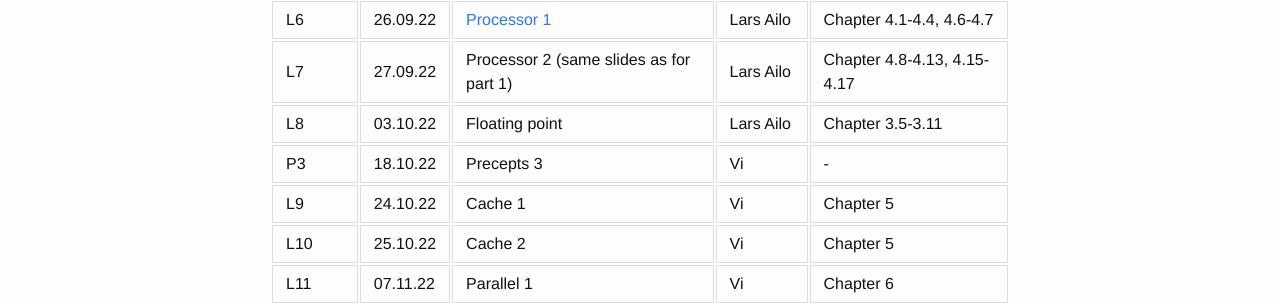
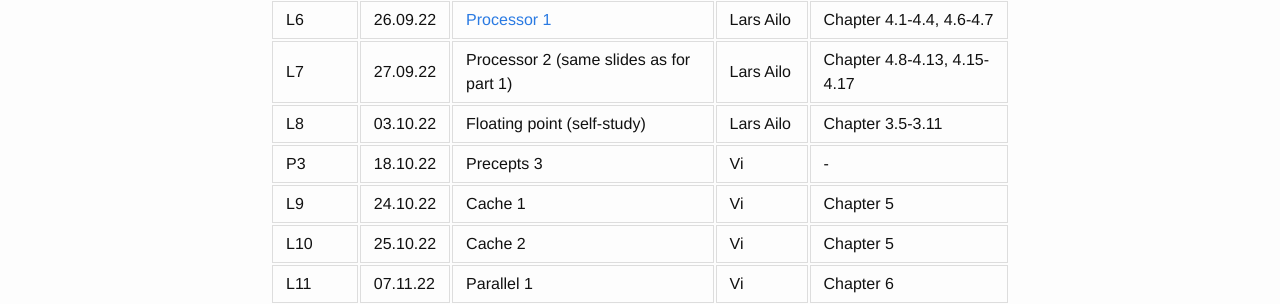
Before and after one commit to uit-inf-2200-f22/uit-inf-2200-f22.github.io, a Jekyll site: the page built from index.md, in a window 1280 px wide. Shown: the part 1397-1701 px from the top of the page. Built offline with Jekyll 4.4.1, drawn with Linux system fonts in a browser that asks for light colours; our own code applies the rules of GitHub Pages for plain Markdown files.

Commit message:
Update index.md

```diff
--- a/index.md
+++ b/index.md
@@ -44,7 +44,7 @@ You can read more about plagiarism and cheating on: https://en.uit.no/sensor/art
 | P2   | 20.09.22 | [Precepts 2](https://docs.google.com/presentation/d/1XeM0xKFgYygR4Cf_sfAJvNqK73WwWsHoiEwGCYGRI5Q/edit#slide=id.p1)     | Lars Ailo | -         |
 | L6   | 26.09.22 | [Processor 1](https://docs.google.com/presentation/d/1Ykl4SJQD25TwkFOPQtgSd4IWbBgX2VzGDPoqFL6BNKc/edit#slide=id.g15955294a00_1_106)    | Lars Ailo | Chapter 4.1-4.4, 4.6-4.7 |
 | L7   | 27.09.22 | Processor 2 (same slides as for part 1) | Lars Ailo | Chapter 4.8-4.13, 4.15-4.17 |
-| L8   | 03.10.22 | Floating point | Lars Ailo | Chapter 3.5-3.11 |
+| L8   | 03.10.22 | Floating point (self-study) | Lars Ailo | Chapter 3.5-3.11 |
 | P3   | 18.10.22 | Precepts 3     | Vi        | -         |
 | L9   | 24.10.22 | Cache 1        | Vi        | Chapter 5 |
 | L10  | 25.10.22 | Cache 2        | Vi        | Chapter 5 |
```
